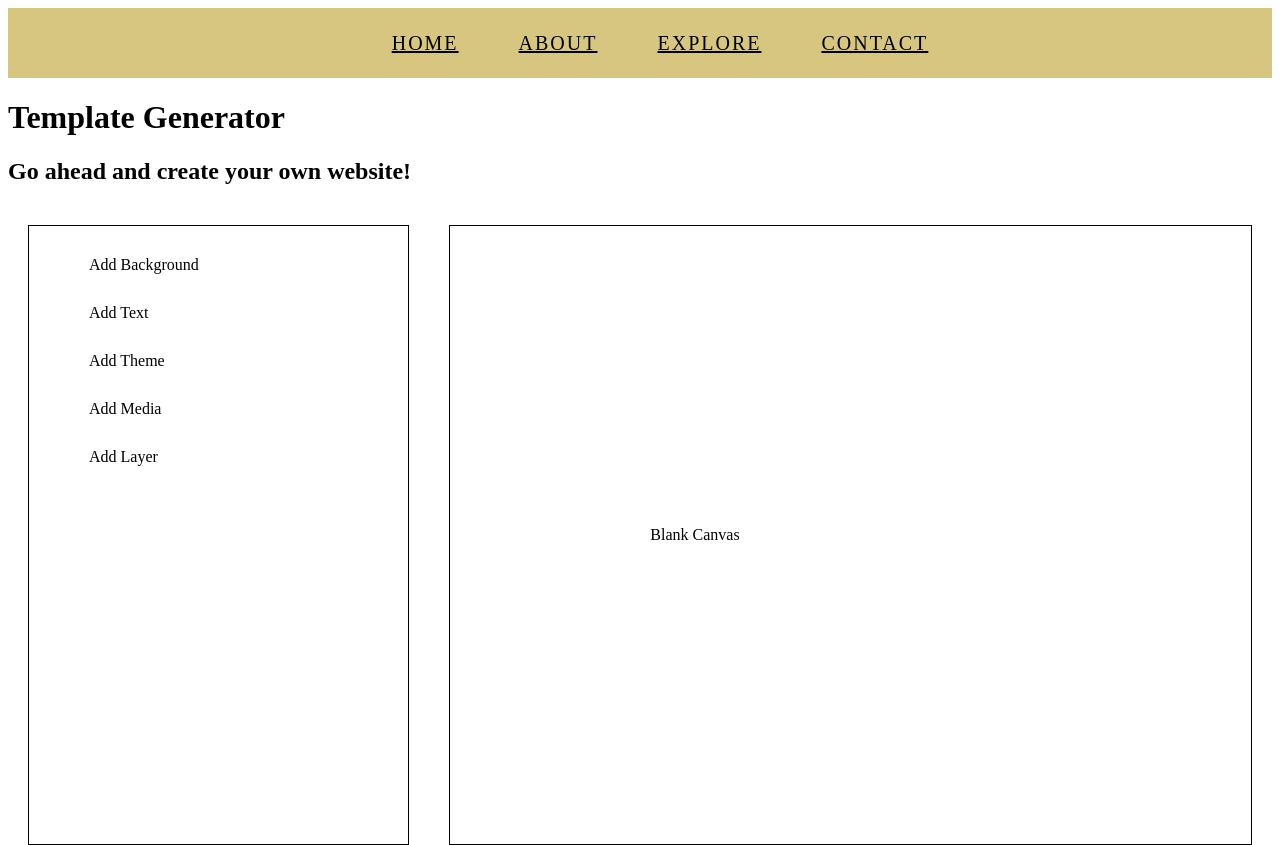
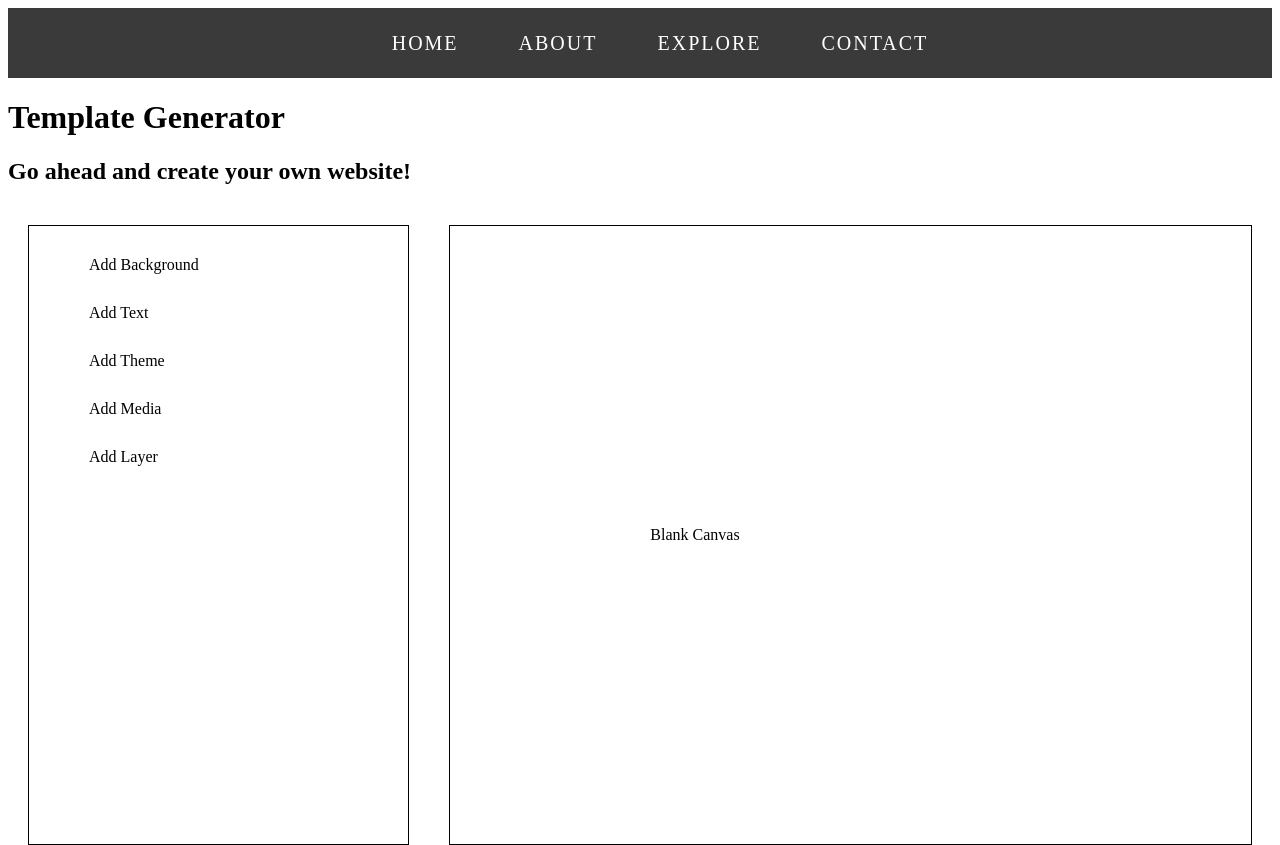
Before and after one commit to elliebowers/uxdesign, a plain HTML site: page index.html in a window 1280 px wide. Shown: the top 845 px of the page. Drawn offline with Linux system fonts and the light colour scheme.

Commit message:
Update main.css

```diff
--- a/main.css
+++ b/main.css
@@ -1,5 +1,5 @@
 .dropdown{
-    background: #d6c680;
+    background:rgb(59, 58, 58);
     height: 70px;
     width: 100%;
     /*position: fixed;
@@ -9,7 +9,6 @@
 .menu{
     /*padding: 0;
     margin: 0;*/
-    text-decoration: none;
     list-style: none;
     margin: 0;
     /*box-sizing: border-box;*/
@@ -35,17 +34,18 @@
 }*/
 
 .response{
-    color: black;
+    color: white;
     padding: 24px 30px;
     line-height: 70px;
     text-transform: uppercase;
     font-size: 20px;
     letter-spacing: 2px;
+    text-decoration: none;
 }
 
 .response:hover, .response:active{
-    background-color: #fcedad;
-    color: darkblue;
+    background-color: #686867;
+    color: white;
     transition: 0.4s;
 }
 
```
